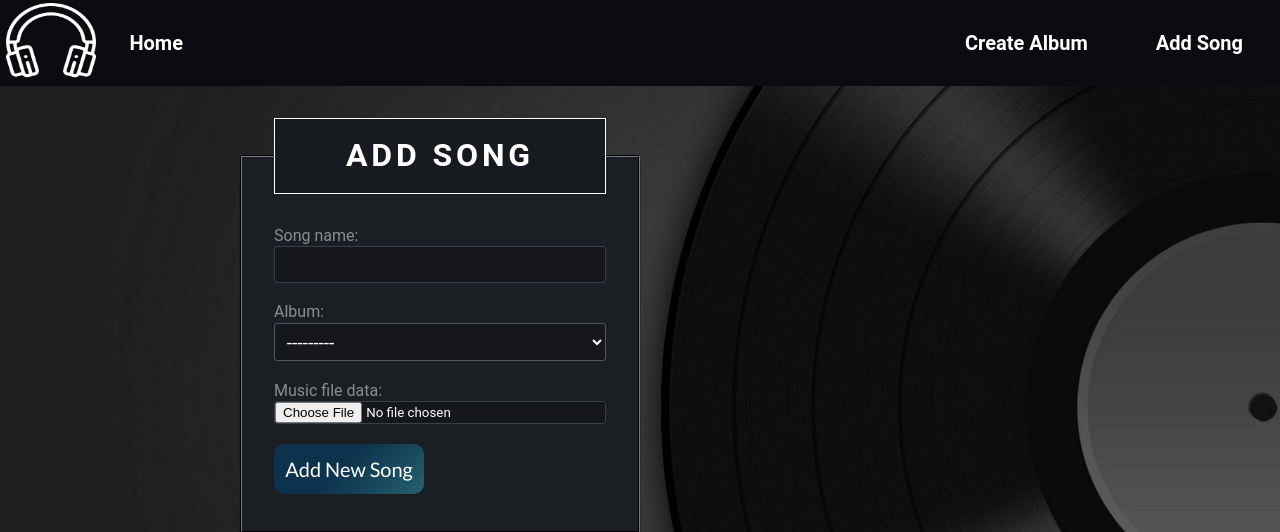
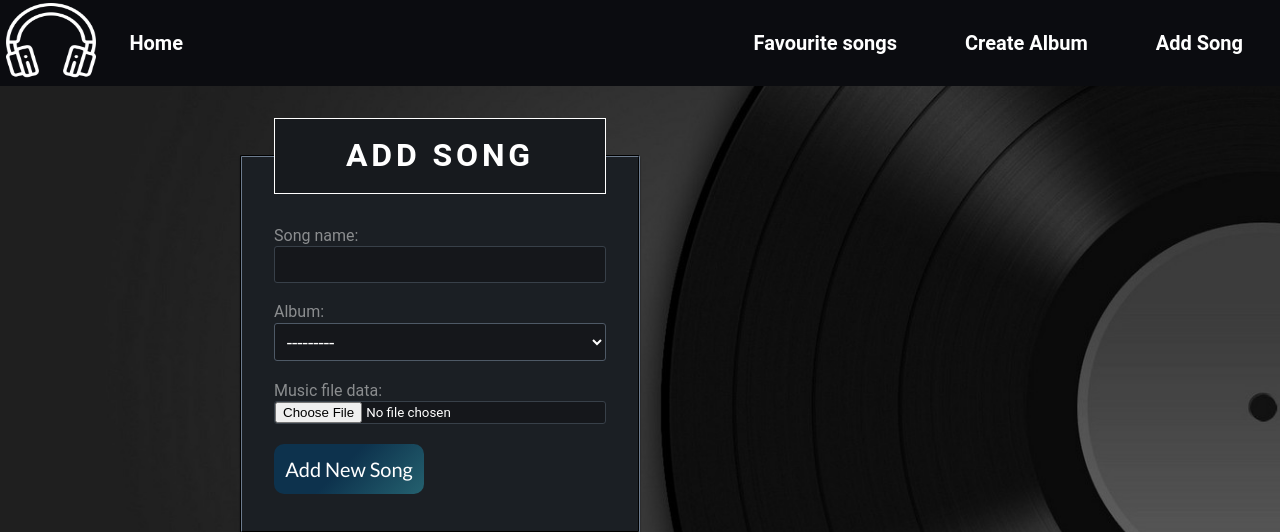
Before and after one commit to Petar-Koprinkov/MusicApp, a Django app: page /create-song/ in a window 1280 px wide. Shown: the top 532 px of the page. Run offline with Django 5.2, Linux system fonts and the light colour scheme; data that the repository does not hold is empty.

Commit message:
added favourite page and made sessions to add favourite songs for everybody individually

```diff
--- a/MusicApp/music/urls.py
+++ b/MusicApp/music/urls.py
@@ -10,4 +10,5 @@ urlpatterns = [
     path('edit-album/<int:pk>/', views.edit_album, name='edit-album'),
     path('serve-song/<int:pk>/', views.serve_song, name='serve-song'),
     path('play-song/<int:pk>/', views.play_song, name='play-song'),
+    path('favourite-songs/', views.favourite_songs, name='favourite-songs'),
 ]
--- a/MusicApp/music/views.py
+++ b/MusicApp/music/views.py
@@ -105,9 +105,48 @@ def serve_song(request, pk):
 
 def play_song(request, pk):
     song = Song.objects.get(pk=pk)
+    fav_songs = request.session.get('fav_songs')
+    if fav_songs is not None:
+        is_favourite = song.pk in fav_songs
+    else:
+        is_favourite = False
 
     context = {
-        'song': song
+        'song': song,
+        'is_favourite': is_favourite
+
     }
 
     return render(request, 'songs/music-player.html', context)
+
+
+def favourite_songs(request):
+    if request.method == 'GET':
+        fav_songs = request.session.get('fav_songs')
+        context = {}
+
+        if fav_songs is None or len(fav_songs) == 0:
+            context['songs'] = []
+            context['have_songs'] = False
+        else:
+            songs = Song.objects.filter(id__in=fav_songs)
+            context['have_songs'] = True
+            context['songs'] = songs
+
+        return render(request, 'songs/favourite-songs.html', context)
+
+    if request.method == 'POST':
+        fav_songs = request.session.get('fav_songs')
+
+        if fav_songs is None or len(fav_songs) == 0:
+            fav_songs = []
+
+        song_id = int(request.POST.get('song_id'))
+
+        if song_id not in fav_songs:
+            fav_songs.append(song_id)
+        else:
+            fav_songs.remove(song_id)
+        request.session['fav_songs'] = fav_songs
+
+        return redirect('index')
--- a/templates/common/base.html
+++ b/templates/common/base.html
@@ -16,6 +16,7 @@
             <img src="{% static 'images/headphones.png' %}" alt="headphones">
             <a href="{% url 'index' %}">Home</a><ul></ul>
             <ul>
+                <li><a href="{% url 'favourite-songs' %}">Favourite songs</a></li>
                 <li><a href="{% url 'create-album' %}">Create Album</a></li>
                 <li><a href="{% url 'create-song' %}">Add Song</a></li>
             </ul>
```
Also changed, not shown: templates/songs/favourite-songs.html (added, +18 -0 lines), templates/songs/music-player.html (+13 -7 lines).
